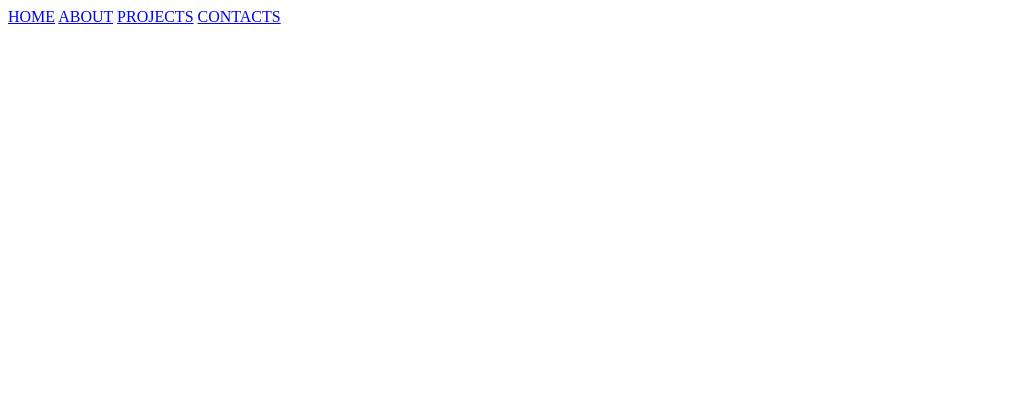
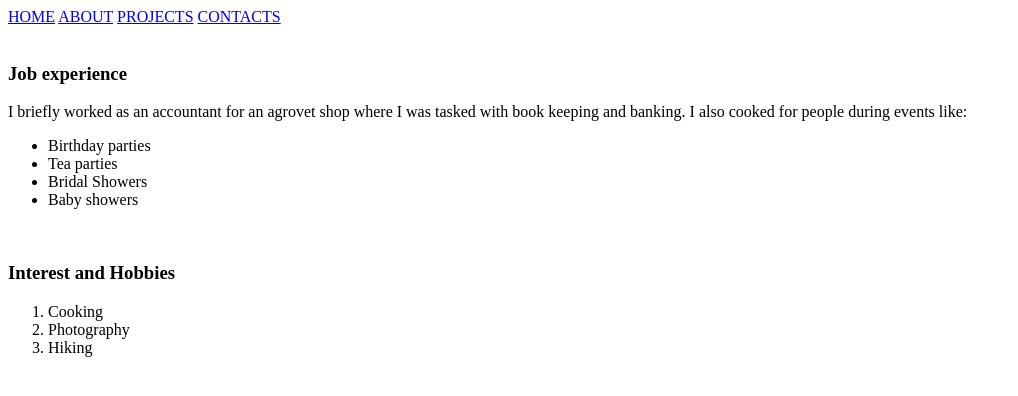
Before and after one commit to lilian94-hub/IP1-portfolio, a plain HTML site: page about.html in a window 1280 px wide. Shown: the whole page, without its empty margins (0-1018 px from the left). Drawn offline with Linux system fonts and the light colour scheme.

Commit message:
add paragraphs and lists to about.html

```diff
--- a/about.html
+++ b/about.html
@@ -13,6 +13,28 @@
         <a href="projects.html">PROJECTS</a>
         <a href="contacts.html">CONTACTS</a>
     </nav>
+    <br>
+    <div class="aboutme">
+        <h3>Job experience</h3>
+        <p>I briefly worked as an accountant for an agrovet shop where I was tasked with book keeping and banking.
+            I also cooked for people during events like:
+            <ul>
+                <li>Birthday parties</li>
+                <li>Tea parties</li>
+                <li>Bridal Showers</li>
+                <li>Baby showers</li>
+            </ul>
+        </p>
+        <br>
+        <h3>Interest and Hobbies</h3>
+        <ol>
+            <li>Cooking</li>
+            <li>Photography</li>
+            <li>Hiking</li>
+                </ol>
+
+
+    </div>
 
 </body>
 </html>
--- a/css/styles.css
+++ b/css/styles.css
@@ -12,7 +12,4 @@
     margin-right: auto;
     width: 300px;
     height: 300px;
-
-
-
 }
```
Also changed, not shown: index.html (+1 -1 lines).
